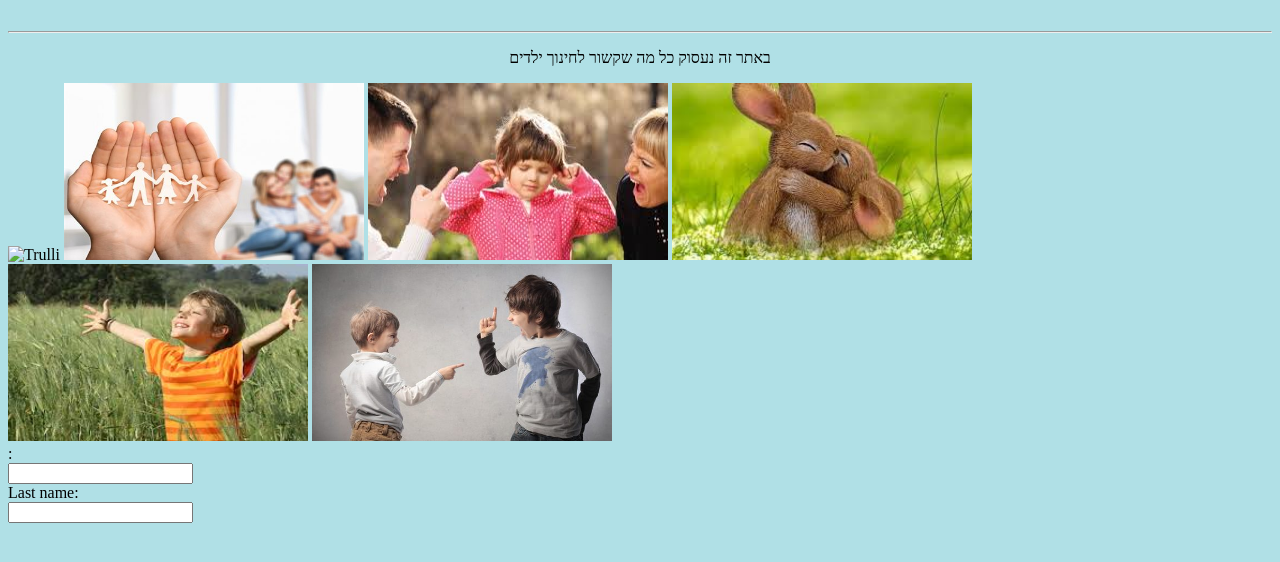
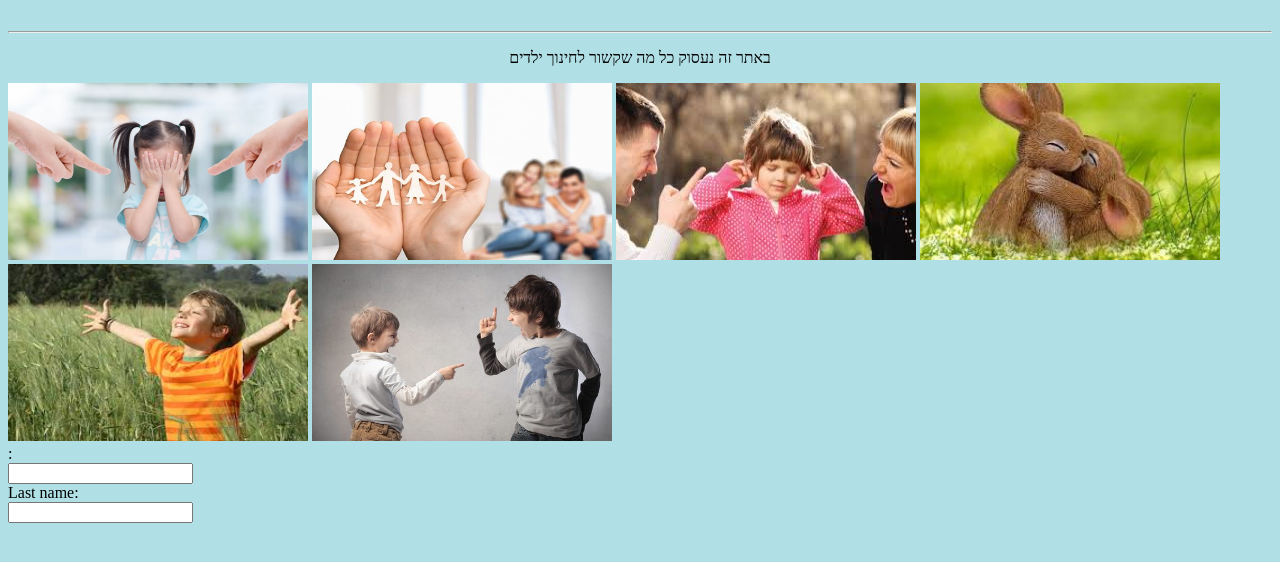
Before and after one commit to tyoni770/MySide, a plain HTML site: page index.html in a window 1280 px wide. Shown: the part 156-718 px from the top of the page. Drawn offline with Linux system fonts and the light colour scheme; files whose address does not match are found by name.

Commit message:
Add files via upload

```diff
--- a/index.html
+++ b/index.html
@@ -17,7 +17,7 @@
 		<h1 style="text-align:center;" style="border: 2px solid Tomato;">חנוך לנער עפ"י דרכו</h1>
 		<hr>
 		<p style="text-align:center;">באתר זה נעסוק כל מה שקשור לחינוך ילדים</p>
-		<img src="1.jpg" alt="Trulli" width="300" height="177">
+		<img src="MySide/images/1.jpg" alt="Trulli" width="300" height="177">
 		<img src="2.jpg" alt="Trulli" width="300" height="177">
 		<img src="3.jpg" alt="Trulli" width="300" height="177">
 		<img src="4.jpg" alt="Trulli" width="300" height="177">
```
